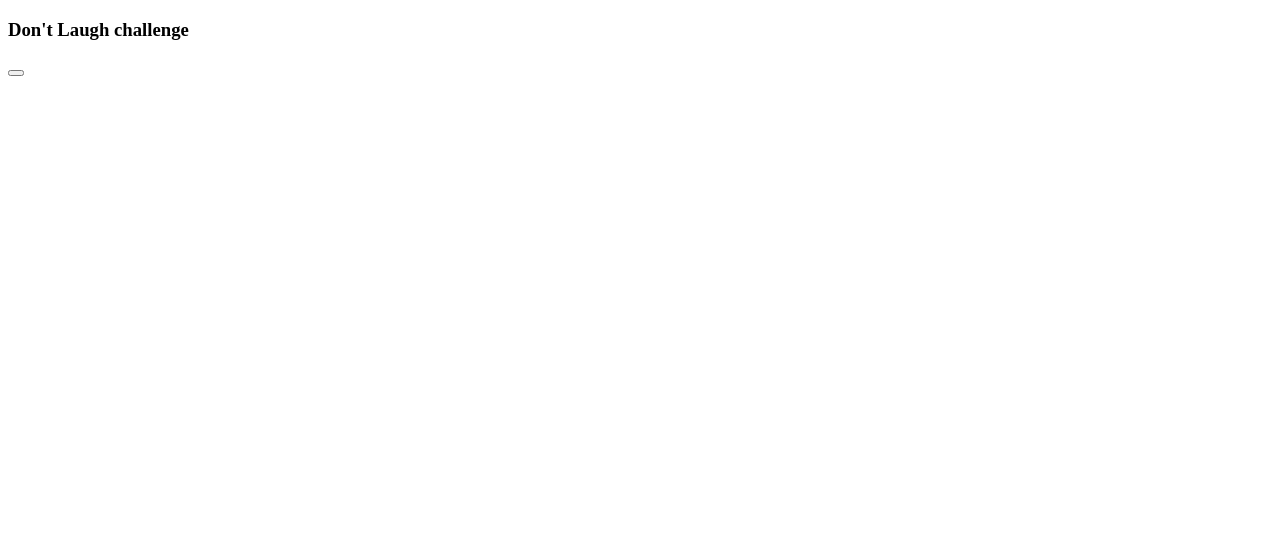
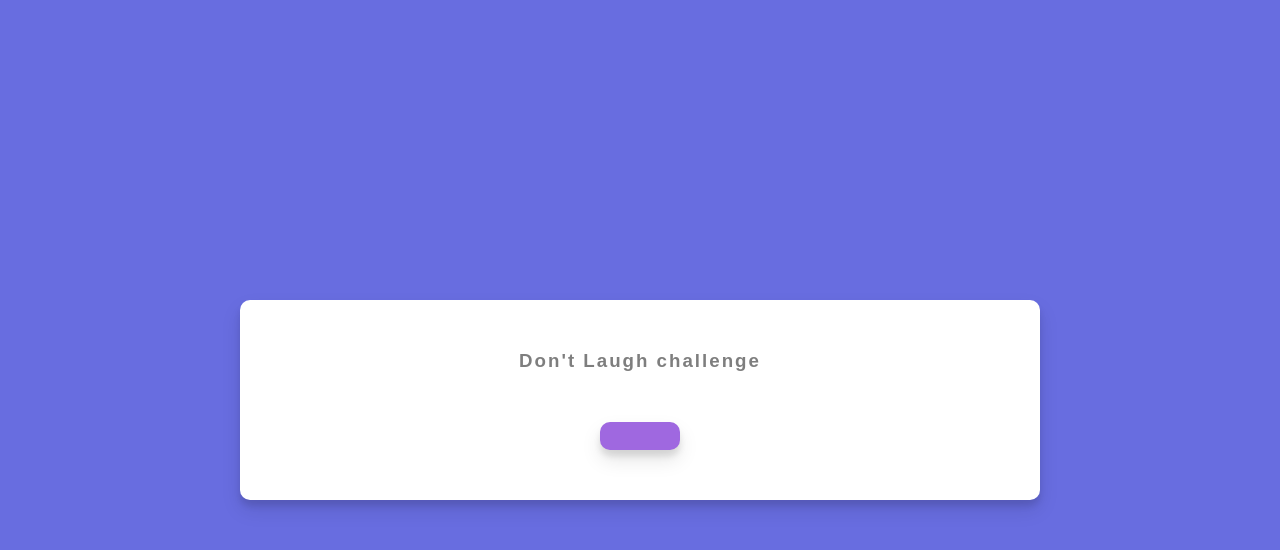
Before and after one commit to Anshul-Singla/50days50Projects, a plain HTML site: page tenth_project/index.html in a window 1280 px wide. Drawn offline with Linux system fonts and the light colour scheme.

Commit message:
CSS done

```diff
--- a/tenth_project/index.html
+++ b/tenth_project/index.html
@@ -4,6 +4,7 @@
     <meta charset="UTF-8">
     <meta http-equiv="X-UA-Compatible" content="IE=edge">
     <meta name="viewport" content="width=device-width, initial-scale=1.0">
+    <link rel="stylesheet" href="./style.css">
     <title>Dad Jokes</title>
 </head>
 <body>
--- a/tenth_project/style.css
+++ b/tenth_project/style.css
@@ -3,3 +3,52 @@
     padding: 0;
     box-sizing: border-box;
 }
+body{
+    background-color: #686de0;
+    font-family: sans-serif;
+    display: flex;
+    flex-direction: column;
+    align-items: center;
+    justify-content: center;
+    height: 100vh;
+    overflow: hidden;
+    margin: 0;
+    padding: 20px;
+}
+.container{
+    background-color: #fff;
+    border-radius: 10px;
+    box-shadow: 0 10px 20px rgba(0, 0, 0, 0.1) , 0 6px 6px rgba(0, 0, 0, 0.1);
+    padding: 50px 20px;
+    text-align: center;
+    max-width: 100%;
+    width: 800px;
+}
+h3{
+    margin: 0;
+    opacity: 0.5;
+    letter-spacing: 2px;
+}
+.joke{
+    font-size: 30px;
+    letter-spacing: 1px;
+    line-height: 40px;
+    margin: 50px auto;
+    max-width: 600px;
+}
+.btn{
+    background-color: #9f68e0;
+    color: #fff;
+    border: 0;
+    border-radius: 10px;
+    box-shadow: 0 10px 20px rgba(0, 0, 0, 0.1) , 0 6px 6px rgba(0, 0, 0, 0.1);
+    padding: 14px 40px;
+    font-size: 16px;
+    cursor: pointer;
+}
+.btn:active{
+    transform: scale(0.98);
+}
+.btn:focus{
+    outline: 0;
+}
```
